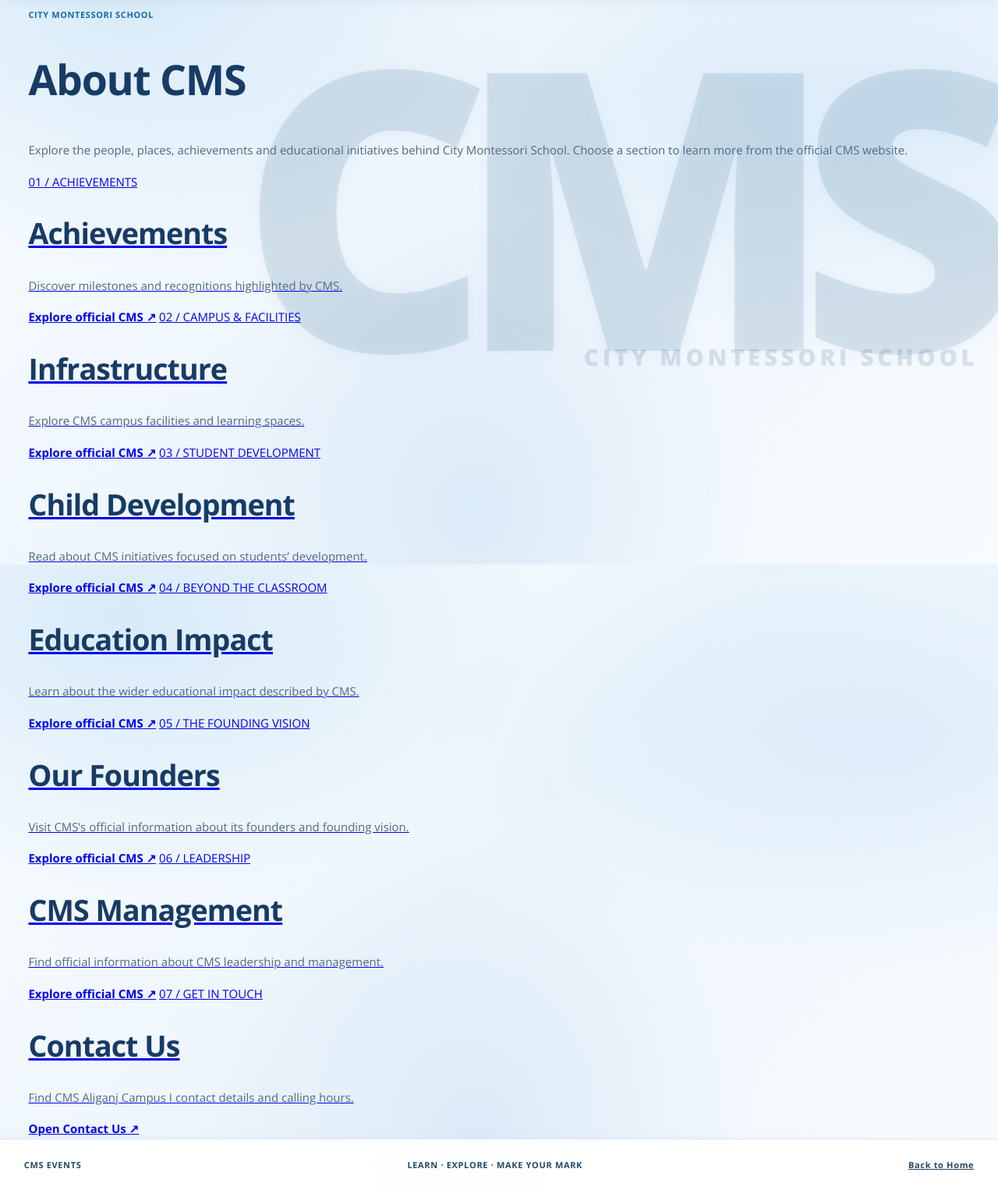
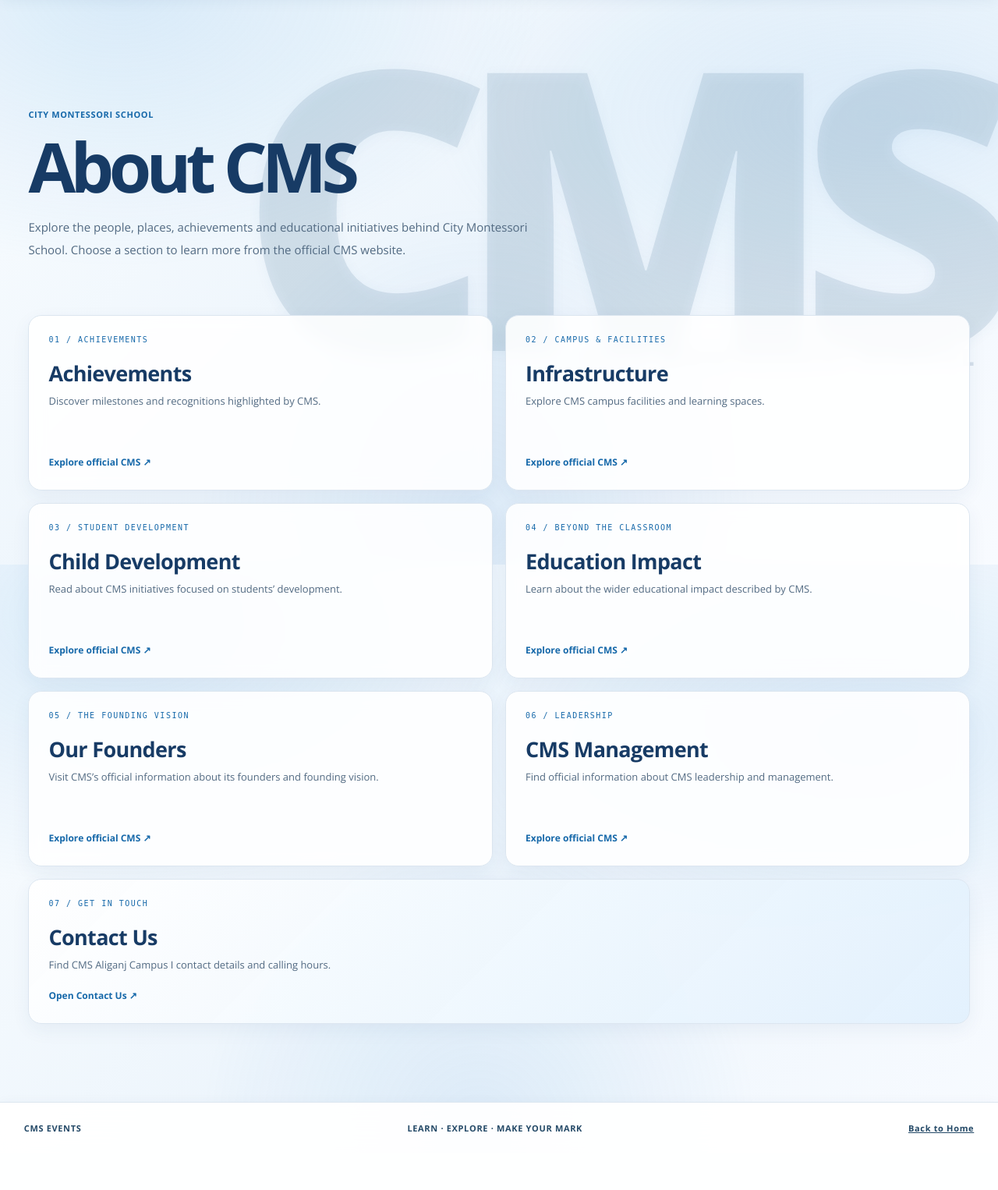
Before and after one commit to Launcher-sketch/Technova, a Flask app: page /about in a window 1280 px wide. Shown: the part 76-1602 px from the top of the page at 78% size. After the commit the page ends 1529 px from the top, so only its background shows below. Run offline with Flask 3, Linux system fonts and the light colour scheme; some libraries are stand-ins or nearby versions.

Commit message:
Style About Us page to match CMS Events background

```diff
--- a/static/style.css
+++ b/static/style.css
@@ -1286,3 +1286,20 @@ body::after{
 @media(max-width:560px){.top{gap:8px;padding:0 4%}.top .site-nav{gap:10px;margin:0}.top .site-nav>a,.nav-dropdown>summary{font-size:11px}.dropdown-menu{left:auto;right:-20px;min-width:210px;top:calc(100% + 13px)}.events-menu{min-width:230px}.logo{font-size:11px;letter-spacing:.04em}.logo span{margin-left:4px}}
 
 @media(hover:hover) and (pointer:fine){.nav-dropdown:hover .dropdown-menu,.nav-dropdown:focus-within .dropdown-menu{display:grid}}
+
+
+/* Dedicated About page — CMS Events light blue glass theme */
+.about-page{min-height:100vh;background:radial-gradient(ellipse at 12% 18%,rgba(111,177,230,.23),transparent 34%),radial-gradient(ellipse at 88% 55%,rgba(143,196,238,.2),transparent 38%),linear-gradient(135deg,#fafdff,#edf5fc 52%,#f8fbff);background-attachment:fixed}
+.about-main{max-width:1180px;margin:0 auto;padding:0 28px 100px}
+.about-hero{padding:clamp(75px,10vw,130px) 0 55px;max-width:800px}
+.about-hero h1{font-size:clamp(48px,8vw,88px);letter-spacing:-.075em;line-height:1;margin:15px 0 20px;color:#173b65}
+.about-hero>p:last-child{max-width:650px;color:#526a82;font-size:15px;line-height:1.9}
+.about-grid{display:grid;grid-template-columns:repeat(2,minmax(0,1fr));gap:16px}
+.about-tile{min-height:225px;padding:25px;border:1px solid #dce6f0;border-radius:17px;background:rgba(255,255,255,.88);backdrop-filter:blur(10px);-webkit-backdrop-filter:blur(10px);box-shadow:0 8px 24px rgba(31,73,115,.06);text-decoration:none;color:#173b65;display:flex;flex-direction:column;transition:transform .2s ease,border-color .2s ease}
+.about-tile:hover{transform:translateY(-4px);border-color:#8dbfe5}
+.about-tile>span{font:10px 'DM Mono',monospace;letter-spacing:.15em;color:#1769aa}
+.about-tile h2{font-size:27px;margin:22px 0 8px;color:#173b65}
+.about-tile p{font-size:13px;line-height:1.75;color:#526a82;max-width:460px;margin:0 0 18px}
+.about-tile b{margin-top:auto;color:#1769aa;font-size:12px}
+.about-contact{grid-column:1/-1;min-height:175px;background:linear-gradient(135deg,rgba(255,255,255,.96),rgba(225,240,253,.94))}
+@media(max-width:650px){.about-main{padding-left:20px;padding-right:20px}.about-grid{grid-template-columns:1fr}.about-contact{grid-column:auto}.about-tile{min-height:200px}}
```
